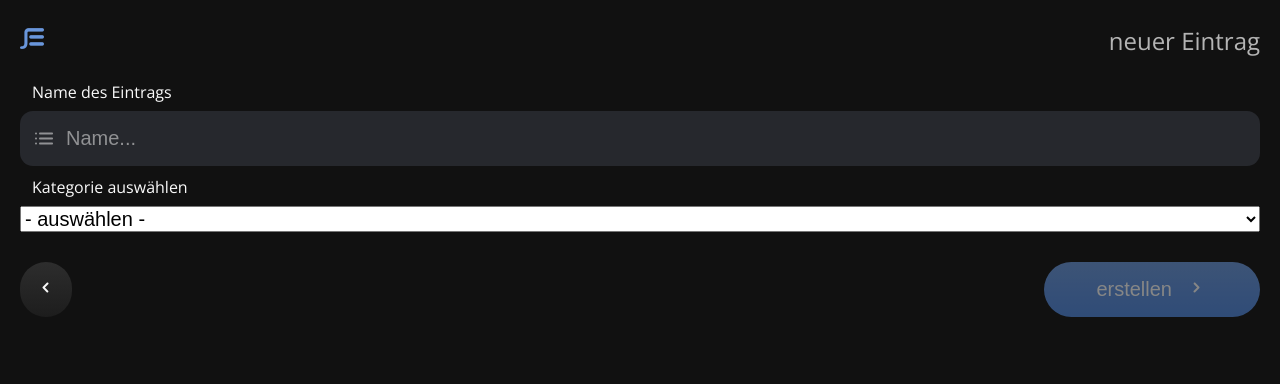
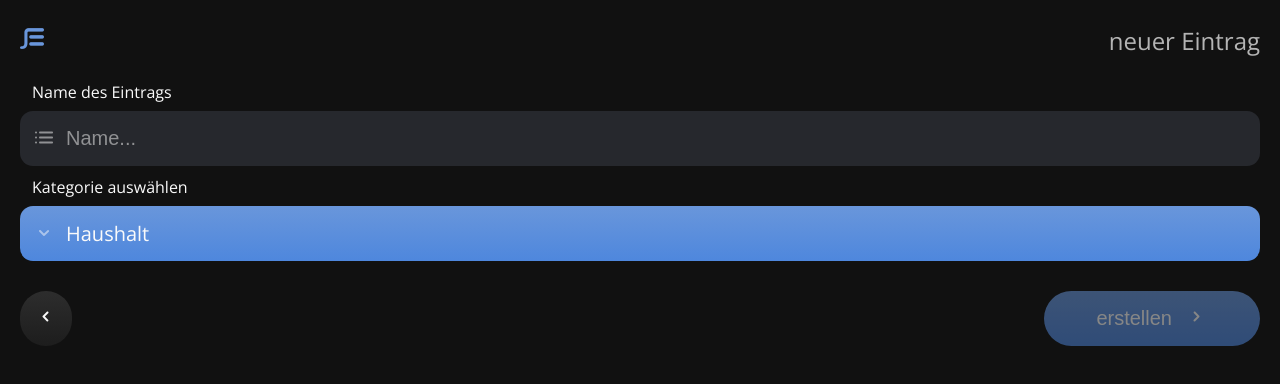
Before and after one commit to philmetscher/capstone-project, a Next.js app: page /create-entry in a window 1280 px wide. Shown: the top 384 px of the page. Built offline with nearby package versions, Linux system fonts and the light colour scheme.

Commit message:
add form with custom select for adding list-items

```diff
--- a/components/FormComponents.js
+++ b/components/FormComponents.js
@@ -1,5 +1,8 @@
 import styled from "styled-components";
-import { IconList } from "./Icons";
+import { IconChevronDown, IconChevronUp, IconList } from "./Icons";
+
+import { PTag } from "./HtmlComponents";
+import { useState } from "react";
 
 const Group = styled.div`
   display: flex;
@@ -16,7 +19,7 @@ const InputIcon = styled.span`
   position: absolute;
   left: ${({ iconBefore }) => (iconBefore ? "12px" : "unset")};
   right: ${({ iconBefore }) => (iconBefore ? "unset" : "12px")};
-  bottom: 14px;
+  bottom: 0.96875rem;
   width: 24px;
   height: 24px;
   opacity: 0.5;
@@ -35,6 +38,7 @@ function Input({
       <Label>{labelText}</Label>
       <StyledInput
         name={name}
+        inputIcon={inputIcon}
         iconBefore={iconBefore}
         placeholder={children}
         onChange={(event) => handleChange(event)}
@@ -51,8 +55,8 @@ const StyledInput = styled.input`
   background: var(--card-bg);
   border: none;
   border-radius: 13px;
-  padding: ${({ iconBefore }) =>
-    iconBefore ? "14px 12px 14px 46px" : "14px 46px 14px 12px"};
+  padding: ${({ inputIcon, iconBefore }) =>
+    inputIcon && iconBefore ? "14px 12px 14px 46px" : "14px 46px 14px 12px"};
   color: var(--white);
 
   &::placeholder {
@@ -69,23 +73,153 @@ function Select({
   options,
   handleChange,
 }) {
+  const [isOpen, setIsOpen] = useState(false);
+  const [selectedOption, setSelectedOption] = useState(options[0]);
+
+  const toggling = () => setIsOpen(!isOpen);
+
+  const onOptionClicked = (value) => () => {
+    setSelectedOption(value);
+    setIsOpen(false);
+    console.log(selectedOption);
+  };
+
   return (
     <Group>
       <Label>{labelText}</Label>
-      <select
+      <Selection className="noselect">
+        <SelectionHeader
+          className="noselect"
+          onClick={toggling}
+          inputIcon={inputIcon}
+          iconBefore={iconBefore}
+          isOpen={isOpen}
+        >
+          <InputIcon iconBefore={iconBefore}>
+            {inputIcon === "chevronDown" &&
+              (!isOpen ? <IconChevronDown /> : <IconChevronUp />)}
+          </InputIcon>
+          {selectedOption.name}
+        </SelectionHeader>
+        {isOpen && (
+          <SelectionList>
+            {options.map((option) => (
+              <SelectionOption
+                className="noselect"
+                key={option.id}
+                onClick={onOptionClicked(option)}
+                inputIcon={inputIcon}
+                iconBefore={iconBefore}
+              >
+                {option.name}
+              </SelectionOption>
+            ))}
+          </SelectionList>
+        )}
+      </Selection>
+      <input
         name={name}
-        defaultValue={children}
-        onChange={(event) => handleChange(event)}
-      >
-        <option disabled>{children}</option>
-        {options.map((option) => (
-          <option key={option.id} value={option.id}>
-            {option.name}
-          </option>
-        ))}
-      </select>
+        style={{ display: "none" }}
+        value={selectedOption.id}
+      />
     </Group>
   );
 }
 
+const Selection = styled.div`
+  position: relative;
+  z-index: 1000;
+`;
+const SelectionHeader = styled.div`
+  background: var(--primary-gradient);
+  color: var(--white);
+  padding: ${({ inputIcon, iconBefore }) =>
+    inputIcon && iconBefore ? "14px 12px 14px 46px" : "14px 46px 14px 12px"};
+  position: relative;
+  cursor: pointer;
+  border-radius: ${({ isOpen }) => (isOpen ? "13px 13px 0 0" : "13px")};
+`;
+const SelectionList = styled.ul`
+  list-style-type: none;
+  position: absolute;
+  top: 100%;
+  left: 0;
+  width: 100%;
+`;
+const SelectionOption = styled.li`
+  background: var(--card-bg);
+  color: var(--white);
+  padding: ${({ inputIcon, iconBefore }) =>
+    inputIcon && iconBefore ? "14px 12px 14px 46px" : "14px 46px 14px 12px"};
+  cursor: pointer;
+
+  &:last-child {
+    border-radius: 0 0 13px 13px;
+  }
+`;
+
+// function Select({
+//   children,
+//   name,
+//   labelText,
+//   inputIcon,
+//   iconBefore = true,
+//   options,
+//   handleChange,
+// }) {
+//   const [currentlySelected, setCurrentlySelected] = useState(options[0]);
+//   const [selectionOpen, setSelectionOpen] = useState(false);
+
+//   function openSelection() {
+//     setSelectionOpen((oldStatus) => !oldStatus);
+//   }
+//   function handleOptionChange(event, optionId) {
+//     if (optionId !== currentlySelected.id) {
+//       event.stopPropagation();
+//       const newCurrentlySelected = options.filter(
+//         (option) => option.id === optionId
+//       )[0];
+
+//       setCurrentlySelected((oldCurrentlySelected) => newCurrentlySelected);
+//     }
+//   }
+//   return (
+//     <Group>
+//       <Label>{labelText}</Label>
+//       <StyledSelection className="noselect" onClick={() => openSelection()}>
+//         {options.map((option, index) => (
+//           <StyledOption
+//             key={option.id}
+//             selectionOpen={selectionOpen}
+//             inputIcon={inputIcon}
+//             iconBefore={iconBefore}
+//             selected={option.id === currentlySelected.id}
+//             onClick={(event) => handleOptionChange(event, option.id)}
+//           >
+//             {index == 0 && (
+//               <InputIcon iconBefore={iconBefore}>
+//                 {inputIcon === "list" && <IconList />}
+//                 {inputIcon === "chevronDown" &&
+//                   (!selectionOpen ? <IconChevronDown /> : <IconChevronUp />)}
+//               </InputIcon>
+//             )}
+//             {option.name}
+//           </StyledOption>
+//         ))}
+//       </StyledSelection>
+//       <select
+//         name={name}
+//         defaultValue={children}
+//         onChange={(event) => handleChange(event)}
+//       >
+//         {options.map((option) => (
+//           <option key={option.id} value={option.id}>
+//             {option.name}
+//           </option>
+//         ))}
+//       </select>
+//     </Group>
+//   );
+// }
+
 export { Input, Select };
--- a/pages/create-entry.js
+++ b/pages/create-entry.js
@@ -18,7 +18,6 @@ export default function CreateEntry() {
   const router = useRouter();
 
   const [inputTextFilled, setInputTextFilled] = useState(false);
-  const [selectionSelected, setSelectionSelected] = useState(false);
   const [categories, setCategories] = useLocalStorage("categories", []);
   const [listItems, setListItems] = useLocalStorage("listItems", []);
 
@@ -34,24 +33,19 @@ export default function CreateEntry() {
     const formData = new FormData(event.target);
     const data = Object.fromEntries(formData);
 
+    console.log(data);
+
     if ((data.itemName, data.itemCategory)) {
       setListItems((oldListItems) => [
         ...oldListItems,
         { id: nanoid(), name: data.itemName, categoryId: data.itemCategory },
       ]);
-
       router.push(`/`);
     }
   }
   function handleInput(event) {
     const value = event.target.value;
     value.length > 2 ? setInputTextFilled(true) : setInputTextFilled(false);
-  }
-  function handleSelection(event) {
-    const value = event.target.value;
-    value != "- auswählen -"
-      ? setSelectionSelected(true)
-      : setSelectionSelected(false);
   }
 
   return (
@@ -76,19 +70,14 @@ export default function CreateEntry() {
           <Select
             name="itemCategory"
             labelText="Kategorie auswählen"
+            inputIcon="chevronDown"
             options={exampleCategories}
-            handleChange={(event) => handleSelection(event)}
-          >
-            - auswählen -
-          </Select>
+          />
           <ButtonGroup>
             <ButtonIcon alt={"zurück"}>
               <IconChevronLeft />
             </ButtonIcon>
-            <ButtonSmall
-              isPrimary
-              disabled={!inputTextFilled || !selectionSelected}
-            >
+            <ButtonSmall isPrimary disabled={!inputTextFilled}>
               erstellen
               <IconChevronRight />
             </ButtonSmall>
```
